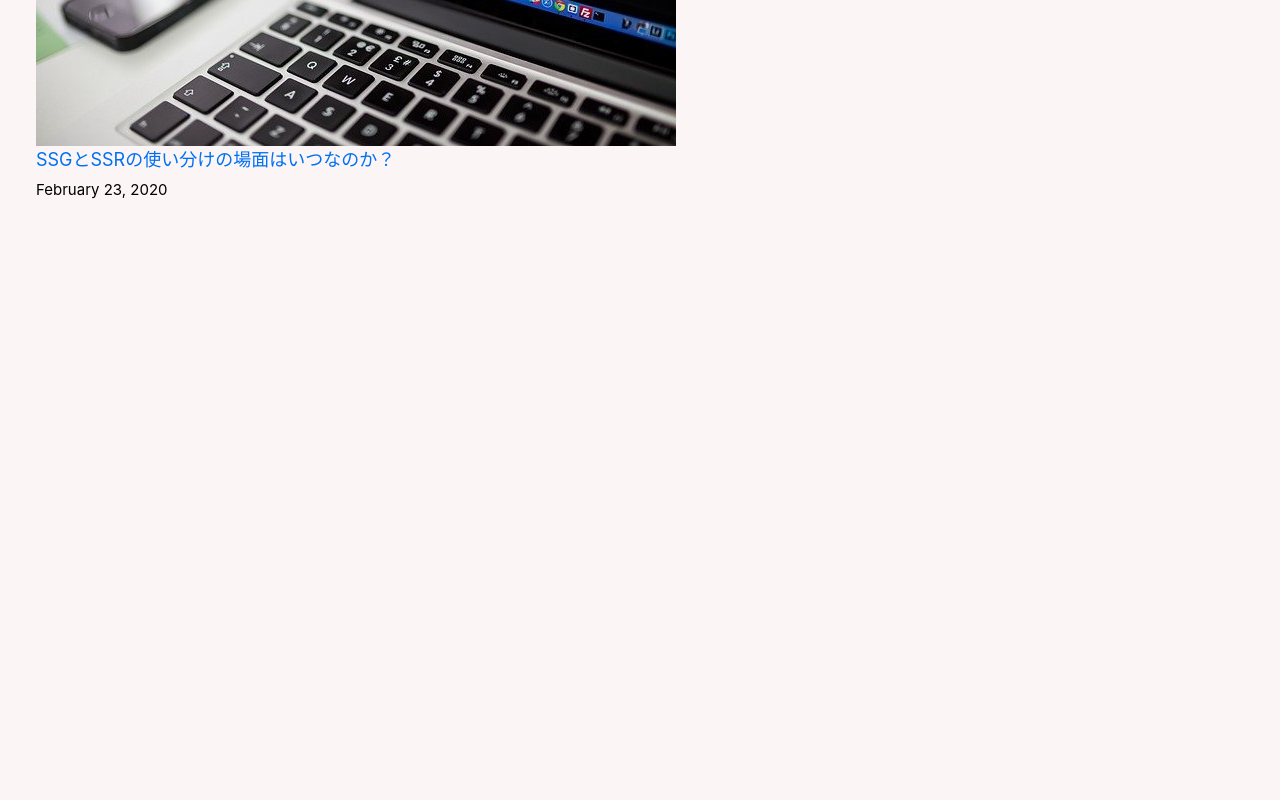
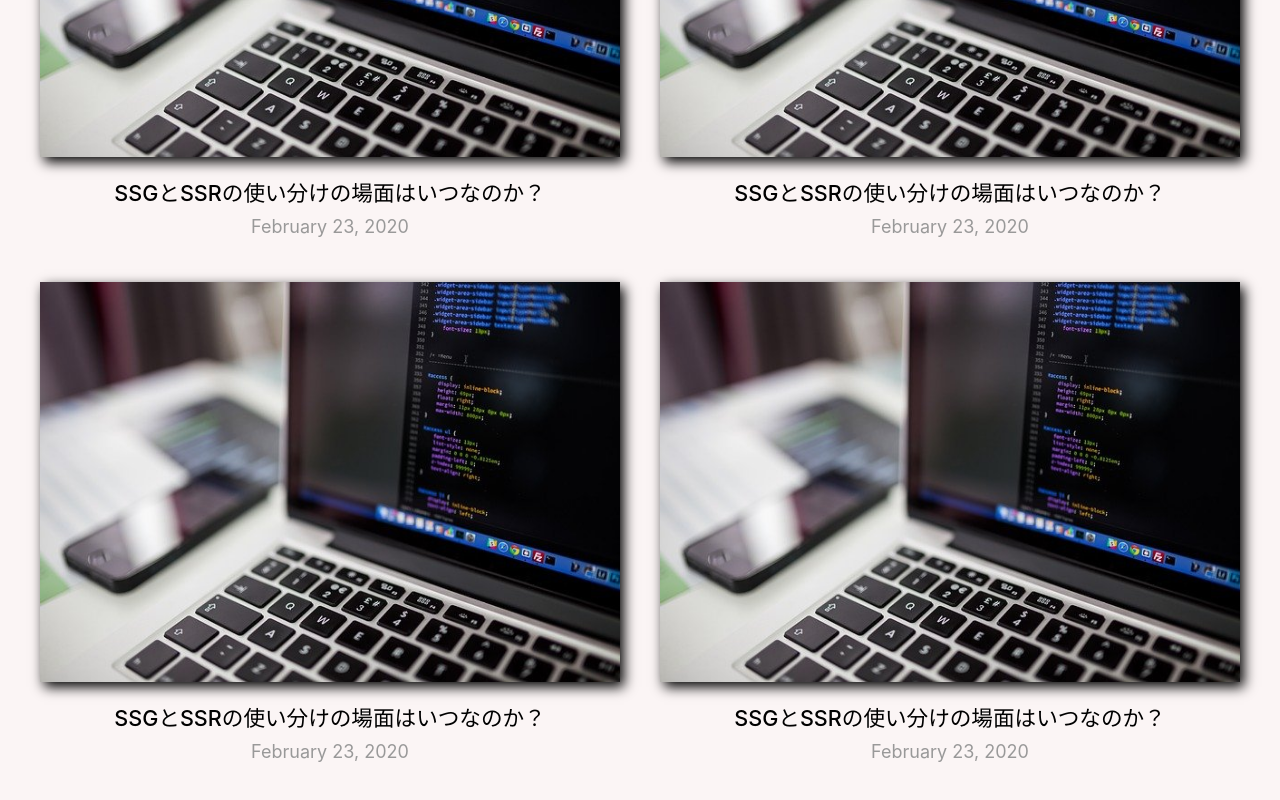
Before and after one commit to tackernao0522/udemy-nextjs-shin-basic, a Next.js app: page / in a window 1280 px wide. Shown: the part 620-1420 px from the top of the page. Before the commit the page ends 932 px from the top, so only its background shows below. Built offline with nearby package versions, Linux system fonts and the light colour scheme.

Commit message:
22 トップページのスタイリングを調整する

```diff
--- a/pages/index.js
+++ b/pages/index.js
@@ -14,18 +14,54 @@
         <p>私はプログラミング学習中の者です/好きな言語はPHP・Ruby・JavaScriptです</p>
       </section>
 
-      <section>
+      <section className={`${utilStyles.headingMd} ${utilStyles.padding1px}`}>
         <h2>📝エンジニアのブログ</h2>
-        <div>
+        <div className={styles.grid}>
           <article>
             <Link href="/">
-              <img src="/images/thumbnail01.jpg" alt="" />
+              <img src="/images/thumbnail01.jpg" className={styles.thumbnailImage} alt="" />
             </Link>
             <Link href="/">
-              <a>SSGとSSRの使い分けの場面はいつなのか？</a>
+              <a className={utilStyles.boldText}>SSGとSSRの使い分けの場面はいつなのか？</a>
             </Link>
             <br />
-            <small>
+            <small className={utilStyles.lightText}>
+              February 23, 2020
+            </small>
+          </article>
+          <article>
+            <Link href="/">
+              <img src="/images/thumbnail01.jpg" className={styles.thumbnailImage} alt="" />
+            </Link>
+            <Link href="/">
+              <a className={utilStyles.boldText}>SSGとSSRの使い分けの場面はいつなのか？</a>
+            </Link>
+            <br />
+            <small className={utilStyles.lightText}>
+              February 23, 2020
+            </small>
+          </article>
+          <article>
+            <Link href="/">
+              <img src="/images/thumbnail01.jpg" className={styles.thumbnailImage} alt="" />
+            </Link>
+            <Link href="/">
+              <a className={utilStyles.boldText}>SSGとSSRの使い分けの場面はいつなのか？</a>
+            </Link>
+            <br />
+            <small className={utilStyles.lightText}>
+              February 23, 2020
+            </small>
+          </article>
+          <article>
+            <Link href="/">
+              <img src="/images/thumbnail01.jpg" className={styles.thumbnailImage} alt="" />
+            </Link>
+            <Link href="/">
+              <a className={utilStyles.boldText}>SSGとSSRの使い分けの場面はいつなのか？</a>
+            </Link>
+            <br />
+            <small className={utilStyles.lightText}>
               February 23, 2020
             </small>
           </article>
--- a/styles/Home.module.css
+++ b/styles/Home.module.css
@@ -12,105 +12,25 @@
   align-items: center;
 }
 
-.footer {
-  display: flex;
-  flex: 1;
-  padding: 2rem 0;
-  border-top: 1px solid #eaeaea;
-  justify-content: center;
-  align-items: center;
+.thumbnailImage {
+  width: 950px;
+  height: 400px;
+  margin-bottom: 20px;
+  box-shadow: 4px 5px 12px black;
+  transition: all 0.3s;
+  cursor: pointer;
 }
 
-.footer a {
-  display: flex;
-  justify-content: center;
-  align-items: center;
-  flex-grow: 1;
-}
-
-.title a {
-  color: #0070f3;
-  text-decoration: none;
-}
-
-.title a:hover,
-.title a:focus,
-.title a:active {
-  text-decoration: underline;
-}
-
-.title {
-  margin: 0;
-  line-height: 1.15;
-  font-size: 4rem;
-}
-
-.title,
-.description {
-  text-align: center;
-}
-
-.description {
-  margin: 4rem 0;
-  line-height: 1.5;
-  font-size: 1.5rem;
-}
-
-.code {
-  background: #fafafa;
-  border-radius: 5px;
-  padding: 0.75rem;
-  font-size: 1.1rem;
-  font-family: Menlo, Monaco, Lucida Console, Liberation Mono, DejaVu Sans Mono,
-    Bitstream Vera Sans Mono, Courier New, monospace;
+.thumbnailImage:hover {
+  transform: translate(4px, 5px);
+  box-shadow: none;
 }
 
 .grid {
-  display: flex;
-  align-items: center;
-  justify-content: center;
+  display: grid;
   flex-wrap: wrap;
-  max-width: 800px;
+  max-width: 1200px;
+  gap: 40px;
+  margin: 0 auto;
+  grid-template-columns: repeat(auto-fit, minmax(400px, 1fr));
 }
-
-.card {
-  margin: 1rem;
-  padding: 1.5rem;
-  text-align: left;
-  color: inherit;
-  text-decoration: none;
-  border: 1px solid #eaeaea;
-  border-radius: 10px;
-  transition: color 0.15s ease, border-color 0.15s ease;
-  max-width: 300px;
-}
-
-.card:hover,
-.card:focus,
-.card:active {
-  color: #0070f3;
-  border-color: #0070f3;
-}
-
-.card h2 {
-  margin: 0 0 1rem 0;
-  font-size: 1.5rem;
-}
-
-.card p {
-  margin: 0;
-  font-size: 1.25rem;
-  line-height: 1.5;
-}
-
-.logo {
-  height: 1em;
-  margin-left: 0.5rem;
-}
-
-@media (max-width: 600px) {
-  .grid {
-    width: 100%;
-    flex-direction: column;
-  }
-}
```
Also changed, not shown: 1 other file (tests, documents, lock files or other folders).
